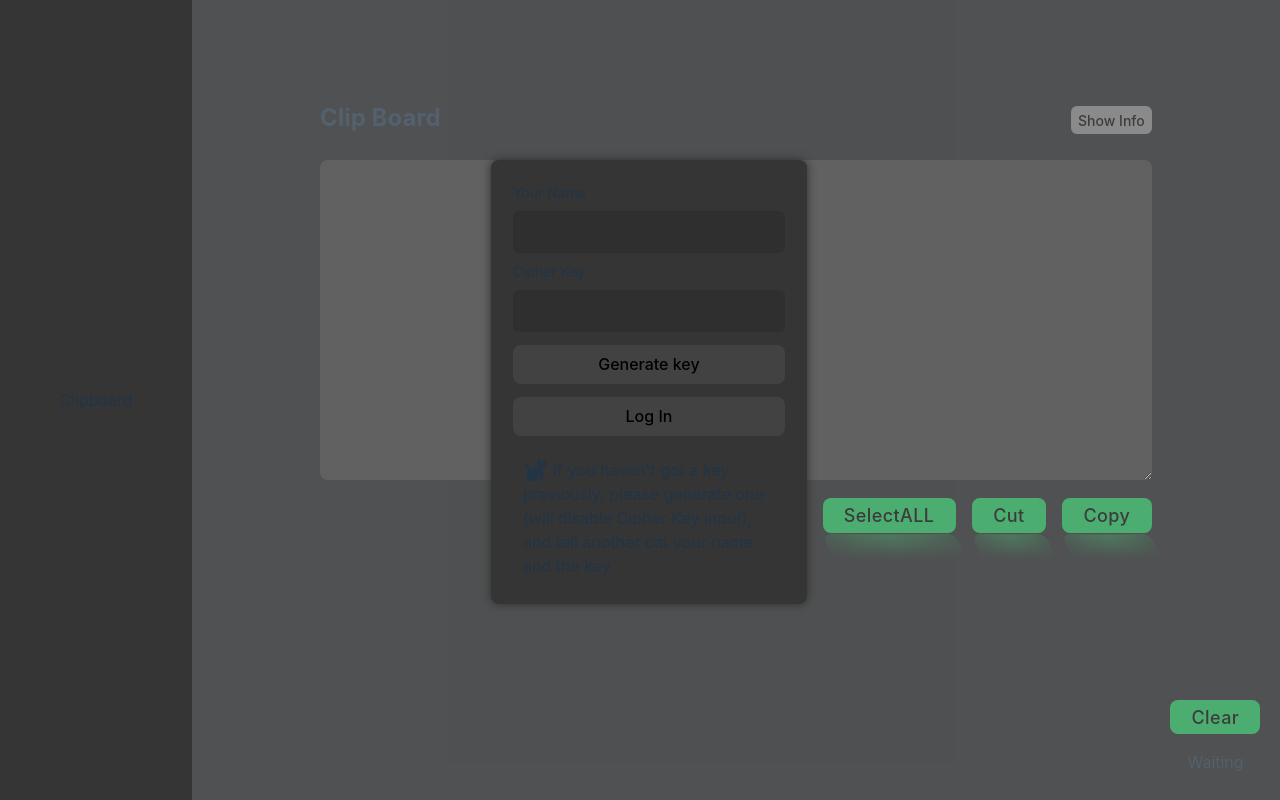
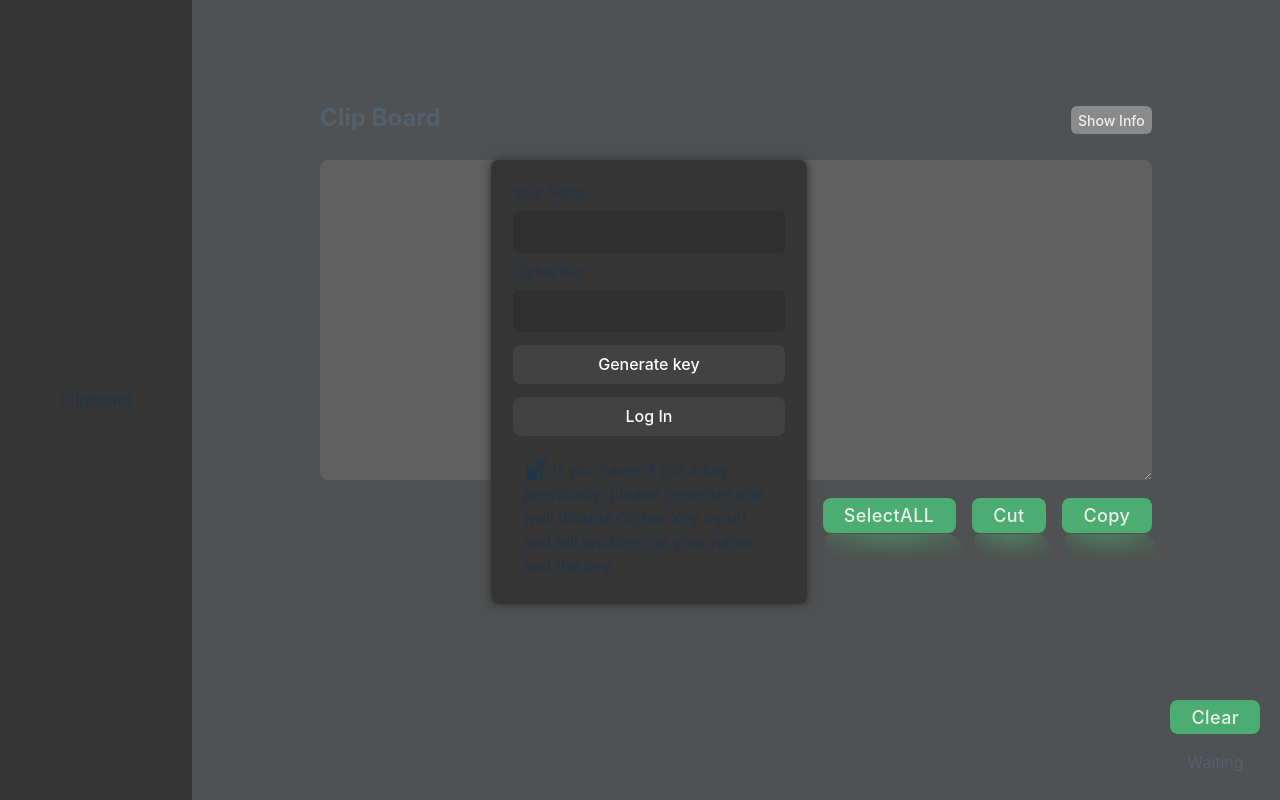
Before and after one commit to leSirius/clip-board, a React (Vite) app: page / in a window 1280 px wide. Built offline with nearby package versions, Linux system fonts and the light colour scheme.

Commit message:
disconnect

```diff
--- a/src/boardArea/clip-board.jsx
+++ b/src/boardArea/clip-board.jsx
@@ -57,11 +57,13 @@ export default function ClipBoard() {
   // ------------------------------------------- Helpers ---------------------------------------------
 
   function cleanEventRef() {
-    eventRef.current && eventRef.current.close();
+    if (eventRef.current === null) { return; }
+    const identifier = identifierRef.current;
+    eventRef.current.close();
     eventRef.current = null;
+    identifier!=="" && makeFetch(urls.disconnect, true, {identifier}, false);
   }
   function setEvenRef(eventOb) {
-    cleanEventRef();
     eventRef.current = eventOb;
   }
   function setUserInfo(name, key, eventOb, identifier) {
@@ -128,7 +130,7 @@ export default function ClipBoard() {
     try {
       const result = await promisifyEventSource(token, newUser);
       handleSuccess(result);
-      window.onbeforeunload = disconnect;
+      window.onbeforeunload = cleanEventRef;
     }
     catch (e) {
       setHint && setHint(e.message);
@@ -145,16 +147,19 @@ export default function ClipBoard() {
   }
 
   function setInfoListeners(eventOb) {
-    eventOb.addEventListener('message', jsonParser(onMessage));
-    eventOb.addEventListener('count', jsonParser(onCount));
-    eventOb.addEventListener('reduce', jsonParser(onReduce));
+    eventOb.addEventListener('message', parseWrapper(onMessage));
+    eventOb.addEventListener('count', parseWrapper(onCount));
+    eventOb.addEventListener('reduce', parseWrapper(onReduce));
     eventOb.addEventListener('error', onError);
   }
 
-  function jsonParser(func) {
+  function parseWrapper(func) {
     return (e)=>{
-      const data = JSON.parse(e.data);
-      func(data);
+      try {
+        const data = JSON.parse(e.data);
+        func(data);
+      }
+      catch(err) { console.error(err); }
     }
   }
 
@@ -180,11 +185,6 @@ export default function ClipBoard() {
     restoreAll();
   }
 
-  function disconnect() {
-    const identifier = identifierRef.current;
-    makeFetch(urls.disconnect, true, {identifier}, false);
-  }
-
   function resetDeviceNumbers(num=0) {
     setDeviceNum(num);
     setTotal(num);
@@ -192,11 +192,11 @@ export default function ClipBoard() {
 
   function restoreAll() {
     // timerId is not included
+    cleanEventRef();
     userRef.current = "";
     keyRef.current = "";
     tokenRef.current = "";
     identifierRef.current = "";
-    cleanEventRef();
     lastUpdate.current = getTimeStamp();
     setContent("");
     setShowOverlay(true);
--- a/src/index.css
+++ b/src/index.css
@@ -14,14 +14,6 @@
   -webkit-text-size-adjust: 100%;
 }
 
-a {
-  font-weight: 500;
-  color: #646cff;
-  text-decoration: inherit;
-}
-a:hover {
-  color: #535bf2;
-}
 
 body {
   margin: 0;
@@ -35,6 +27,7 @@ h1 {
 }
 
 button {
+  color: white;
   outline: none;
 }
 
@@ -49,9 +42,7 @@ input {
     color: #213547;
     background-color: #ffffff;
   }
-  a:hover {
-    color: #747bff;
-  }
+
   button {
     background-color: #f9f9f9;
   }
```
Also changed, not shown: server.js (+7 -7 lines), 1 other file (tests, documents, lock files or other folders).
